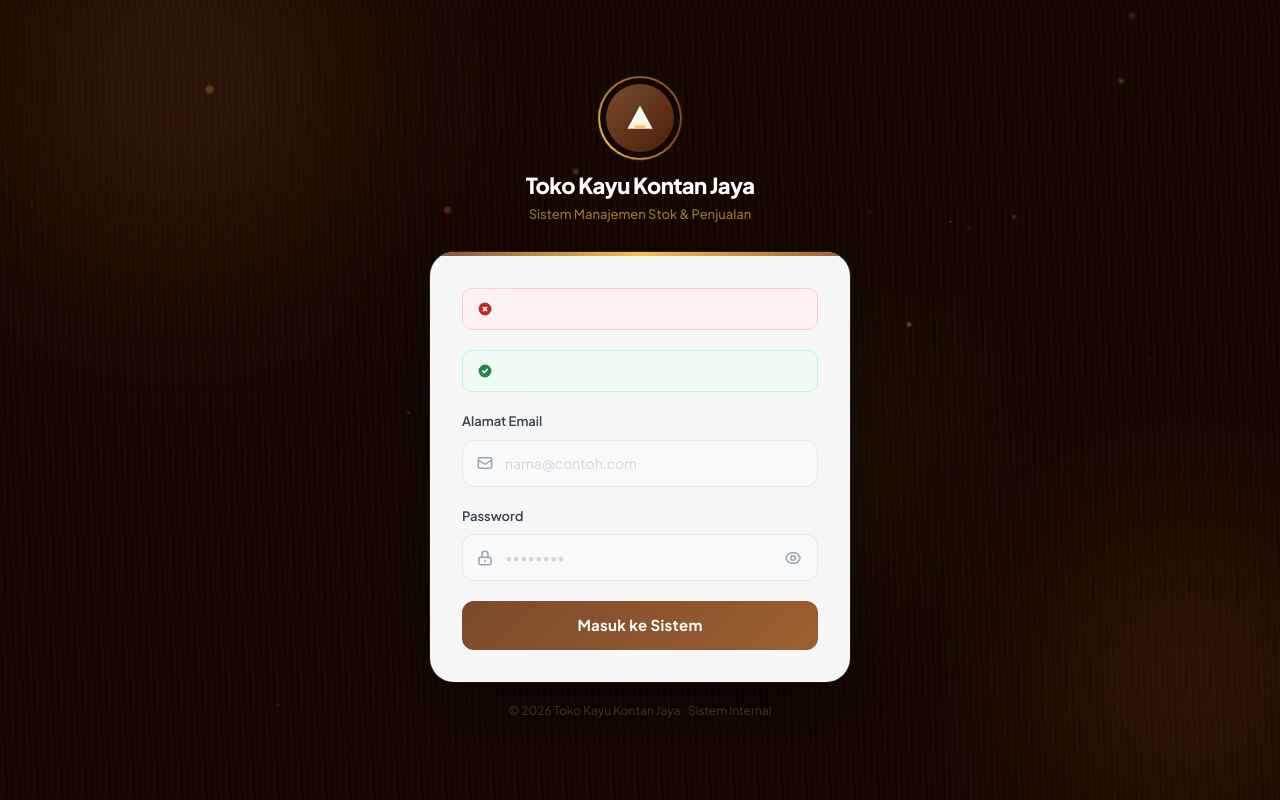
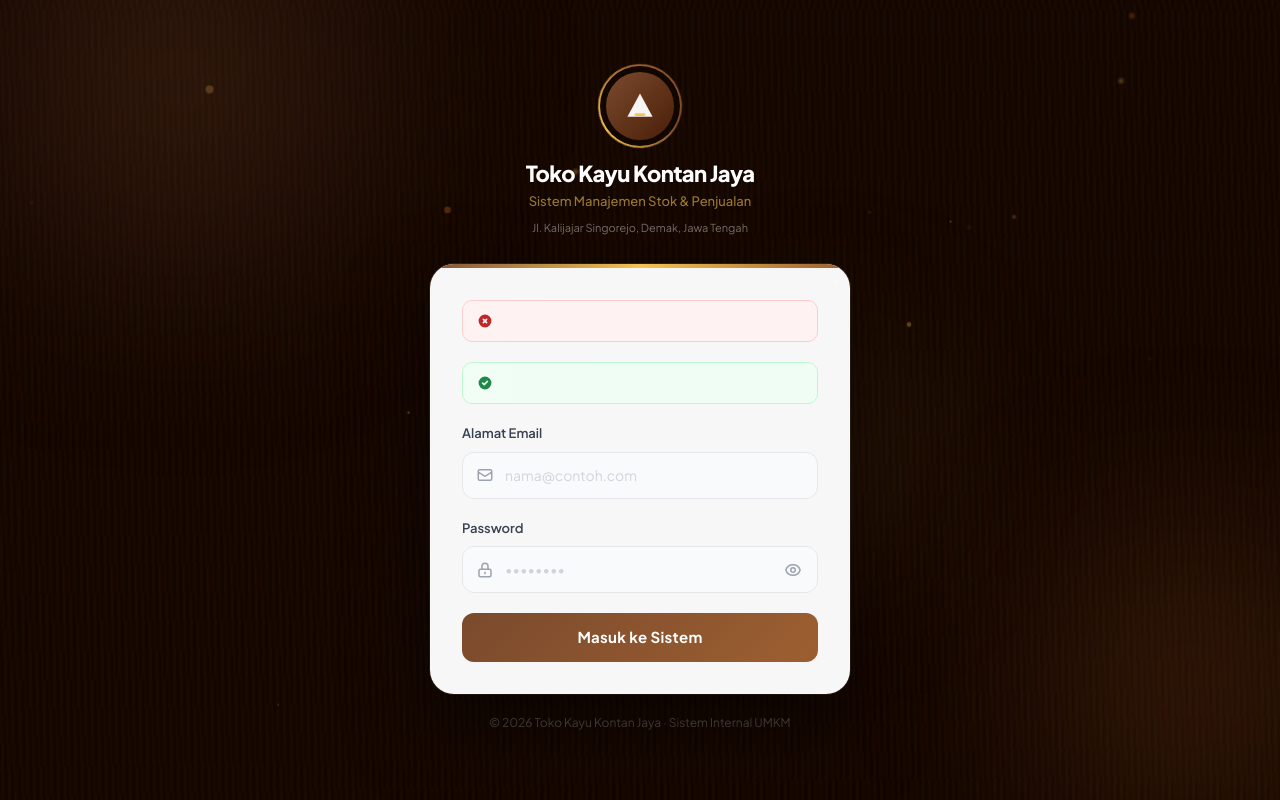
Before and after one commit to SYFDNNN/SIM-Toko_Kayu_Kontan_Jaya, a CodeIgniter 4 app: the page made by app/Views/auth/login.php in a window 1280 px wide. Run offline with PHP 8.4 and a stand-in for CodeIgniter, Linux system fonts and the light colour scheme; the template is opened without the code that fills it, so the values that code supplies are empty; some libraries are stand-ins or nearby versions.

Commit message:
docs: enrich UMKM project portfolio context

```diff
--- a/app/Views/auth/login.php
+++ b/app/Views/auth/login.php
@@ -254,6 +254,9 @@
     <p style="color:rgba(244,195,80,0.6);font-size:13px;margin-top:6px;font-weight:500;">
       Sistem Manajemen Stok & Penjualan
     </p>
+    <p style="color:rgba(255,255,255,0.42);font-size:11px;margin-top:8px;line-height:1.5;">
+      Jl. Kalijajar Singorejo, Demak, Jawa Tengah
+    </p>
   </div>
 
   <!-- Card -->
@@ -359,7 +362,7 @@
 
   <!-- Footer -->
   <div class="login-footer">
-    <p style="color:rgba(255,255,255,0.2);font-size:12px;">© 2026 Toko Kayu Kontan Jaya · Sistem Internal</p>
+    <p style="color:rgba(255,255,255,0.2);font-size:12px;">© 2026 Toko Kayu Kontan Jaya · Sistem Internal UMKM</p>
   </div>
 
 </div>
--- a/app/Views/dashboard/index.php
+++ b/app/Views/dashboard/index.php
@@ -1057,7 +1057,7 @@
         <rect x="8" y="15" width="8" height="2" rx="1" fill="#4A1F08"/>
       </svg>
     </div>
-    <div class="brand-name"><b>Toko Kayu</b><span>Kontan Jaya</span></div>
+    <div class="brand-name"><b>Toko Kayu</b><span>Kontan Jaya</span><small style="display:block;color:rgba(255,255,255,0.3);font-size:9px;margin-top:2px;">Demak, Jawa Tengah</small></div>
     <button class="toggle-btn" onclick="toggleSidebar()">
       <svg id="toggleIcon" style="width:16px;height:16px;transition:transform 250ms;" fill="none" stroke="currentColor" viewBox="0 0 24 24">
         <path stroke-linecap="round" stroke-linejoin="round" stroke-width="2" d="M11 19l-7-7 7-7m8 14l-7-7 7-7"/>
--- a/app/Views/layouts/main.php
+++ b/app/Views/layouts/main.php
@@ -192,6 +192,7 @@
     <div class="brand-text">
       <div class="b1">Toko Kayu</div>
       <div class="b2">Kontan Jaya</div>
+      <div class="b2" style="margin-top:2px;color:rgba(255,255,255,0.28);">Demak, Jawa Tengah</div>
     </div>
     <button id="toggle-btn" onclick="toggleSidebar()">
       <svg id="toggle-icon" width="14" height="14" viewBox="0 0 24 24" fill="none" stroke="currentColor" stroke-width="2">
```
Also changed, not shown: README.md, 11 other files.
